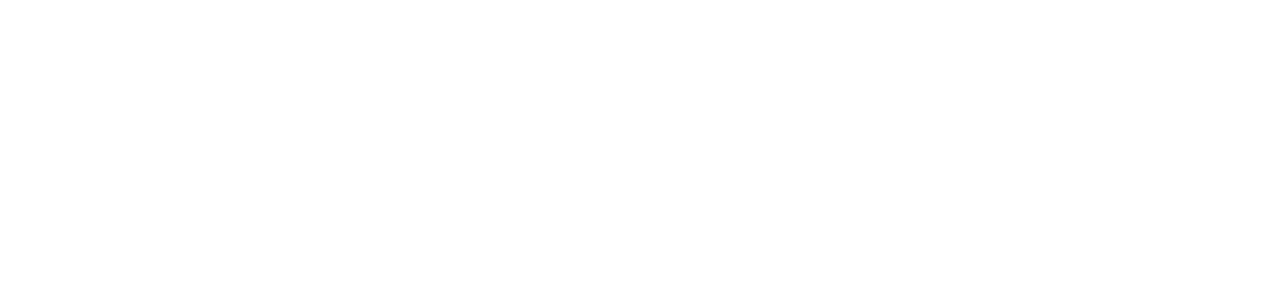
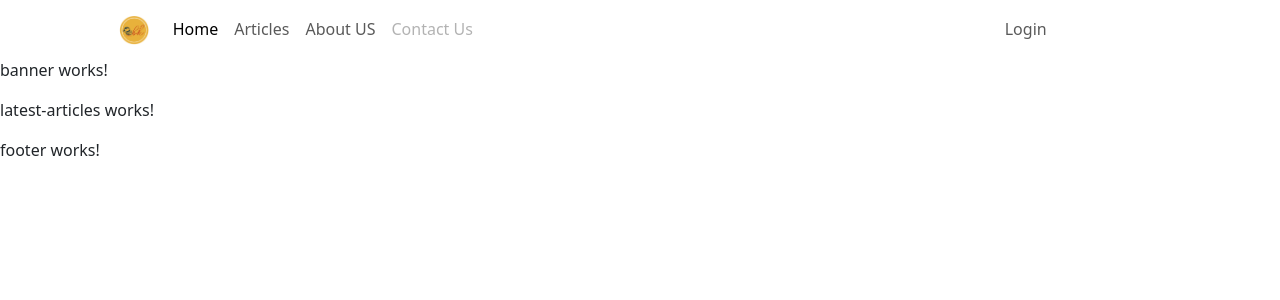
Before and after one commit to Bhawani-K/MEAN_BlogWebsite, an Angular app in the folder uiApp/: page / in a window 1280 px wide. Shown: the top 300 px of the page. Built offline with nearby package versions, Linux system fonts and the light colour scheme.

Commit message:
added header

```diff
--- a/uiApp/package.json
+++ b/uiApp/package.json
@@ -18,6 +18,7 @@
     "@angular/platform-browser": "^15.1.0",
     "@angular/platform-browser-dynamic": "^15.1.0",
     "@angular/router": "^15.1.0",
+    "bootstrap": "^5.2.3",
     "rxjs": "~7.8.0",
     "tslib": "^2.3.0",
     "zone.js": "~0.12.0"
--- a/uiApp/src/app/app.component.html
+++ b/uiApp/src/app/app.component.html
@@ -1,3 +1,4 @@
 <app-header></app-header>
 <app-banner></app-banner>
+<app-latest-articles></app-latest-articles>
 <app-footer></app-footer>
--- a/uiApp/src/app/app.module.ts
+++ b/uiApp/src/app/app.module.ts
@@ -11,7 +11,6 @@
 import { LatestArticlesComponent } from './articles/latest-articles/latest-articles.component';
 import { FeaturedArticlesComponent } from './articles/featured-articles/featured-articles.component';
 import { CategoriesComponent } from './articles/categories/categories.component';
-import { ArticlesModule } from './articles/articles.module';
 
 @NgModule({
   declarations: [
@@ -28,7 +27,6 @@
   imports: [
     BrowserModule,
     AppRoutingModule,
-    ArticlesModule
   ],
   providers: [],
   bootstrap: [AppComponent]
--- a/uiApp/src/app/header/header.component.html
+++ b/uiApp/src/app/header/header.component.html
@@ -1 +1,34 @@
-<p>header works!</p>
+<nav class="navbar navbar-expand-lg col-md-9 offset-md-1">
+    <div class="container-fluid">
+        <a class="navbar-brand" href="#">
+            <img src="../../assets/Logo.png" alt="Bootstrap" width="30" height="30">
+        </a>
+        <button class="navbar-toggler" type="button" data-bs-toggle="collapse" data-bs-target="#navbarNav"
+            aria-controls="navbarNav" aria-expanded="false" aria-label="Toggle navigation">
+            <span class="navbar-toggler-icon"></span>
+        </button>
+        <div class="collapse navbar-collapse" id="navbarNav">
+            <ul class="navbar-nav">
+                <li class="nav-item">
+                    <a class="nav-link active" aria-current="page" href="#">Home</a>
+                </li>
+                <li class="nav-item">
+                    <a class="nav-link" href="#">Articles</a>
+                </li>
+                <li class="nav-item">
+                    <a class="nav-link" href="#">About US</a>
+                </li>
+                <li class="nav-item">
+                    <a class="nav-link disabled">Contact Us</a>
+                </li>
+            </ul>
+        </div>
+        <div class="float-md-end">
+            <ul class="navbar-nav">
+                <li class="nav-item">
+                  <a class="nav-link" href="#">Login</a>
+                </li>
+            </ul>
+        </div>
+    </div>
+</nav>
--- a/uiApp/src/app/header/header.component.ts
+++ b/uiApp/src/app/header/header.component.ts
@@ -6,5 +6,10 @@
   styleUrls: ['./header.component.css']
 })
 export class HeaderComponent {
+  navbarCollapsed = true;
+
+  toggleNavbarCollapsing() {
+      this.navbarCollapsed = !this.navbarCollapsed;
+  }
 
 }
--- a/uiApp/src/index.html
+++ b/uiApp/src/index.html
@@ -2,15 +2,13 @@
 <html lang="en">
   <head>
     <meta charset="utf-8">
-<title>Angular Bootstrap 5 Examples</title>
- <base href="/">
     <meta name="viewport" content="width=device-width, initial-scale=1">
-<link rel="icon" type="image/x-icon" href="favicon.ico">
-<link rel="stylesheet" href="../node_modules/bootstrap/dist/css/bootstrap.css">
+    <title>Bootstrap demo</title>
+    <link href="https://cdn.jsdelivr.net/npm/bootstrap@5.3.0-alpha2/dist/css/bootstrap.min.css" rel="stylesheet" integrity="sha384-aFq/bzH65dt+w6FI2ooMVUpc+21e0SRygnTpmBvdBgSdnuTN7QbdgL+OapgHtvPp" crossorigin="anonymous">
+    <link rel="stylesheet" href="https://fonts.googleapis.com/css2?family=Material+Symbols+Outlined:opsz,wght,FILL,GRAD@48,400,0,0" />
   </head>
   <body>
     <app-root></app-root>
-<script src="../node_modules/jquery/dist/jquery.js"></script>
-<script src="../node_modules/bootstrap/dist/js/bootstrap.js"></script>
+    <script src="https://cdn.jsdelivr.net/npm/bootstrap@5.3.0-alpha2/dist/js/bootstrap.bundle.min.js" integrity="sha384-qKXV1j0HvMUeCBQ+QVp7JcfGl760yU08IQ+GpUo5hlbpg51QRiuqHAJz8+BrxE/N" crossorigin="anonymous"></script>
   </body>
 </html>
--- a/uiApp/src/styles.css
+++ b/uiApp/src/styles.css
@@ -1 +1 @@
-/* You can add global styles to this file, and also import other style files */
+/* 120E43 */
```
Also changed, not shown: uiApp/src/assets/Logo.png (added), 1 other file (tests, documents, lock files or other folders). Lines whose indentation alone changed are shown as unchanged.
